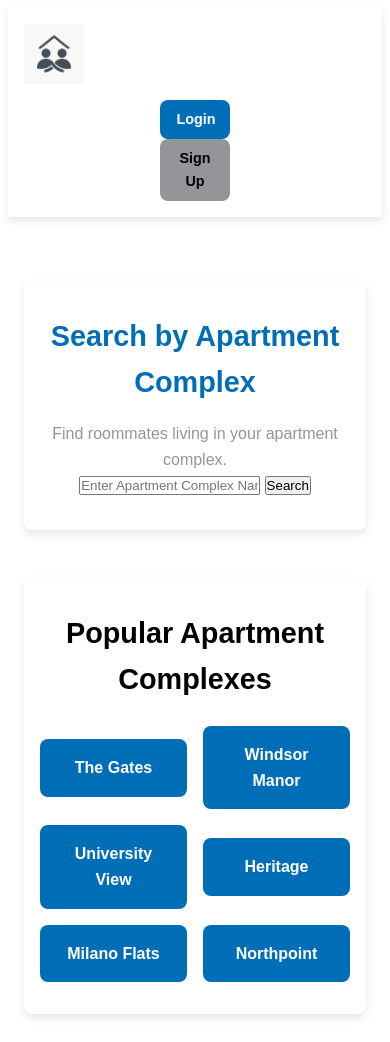
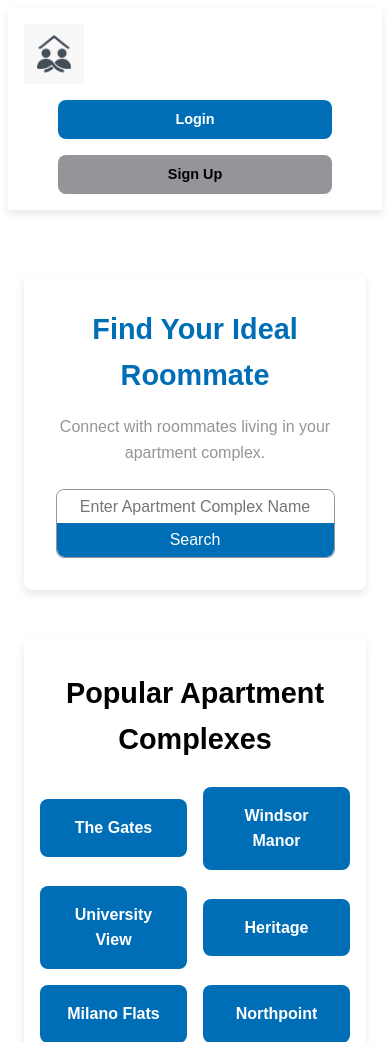
Before and after one commit to mtracy909/Roommate-Matcher, a Flask app: page / in a window 390 px wide. Shown: the top 1042 px of the page. Run offline with Flask 3, Linux system fonts and the light colour scheme.

Commit message:
Enhance complex grid layout for better responsiveness; update search section for improved accessibility and user experience.

```diff
--- a/flask_dem0/app/static/styles.css
+++ b/flask_dem0/app/static/styles.css
@@ -246,6 +246,7 @@
 .complex-grid {
   display: grid;
   grid-template-columns: repeat(3, 1fr); /* Always 3 columns on large screens */
+  grid-template-rows: repeat(2, 1fr);    /* Always 2 rows on large screens */
   gap: var(--spacing-sm);
   justify-content: center;
   align-items: center;
@@ -425,6 +426,7 @@
 
   .complex-grid {
     grid-template-columns: repeat(auto-fit, minmax(120px, 1fr)); /* Responsive for small screens */
+    grid-template-rows: unset; /* Let rows auto-flow on small screens */
   }
 }
 
--- a/flask_dem0/app/templates/home.html
+++ b/flask_dem0/app/templates/home.html
@@ -8,13 +8,6 @@
   </div>
   <nav class="main-nav">
     <ul class="nav-links">
-    <link rel="stylesheet" href="{{ url_for('static', filename='styles.css') }}">
-    <script src="{{ url_for('static', filename='js/main.js') }}"></script>
-    <script>
-      var complexes = ['Undecided','Abri Apartments','Alldredge House','Alpine Chalet','American Avenue','At The Grove','Autumn Winds','Abby Lane Manor','Bayside Manor','Birch Plaza','Birch Wood I','Birch Wood II','The Blue Door','Briarwood Apartments','Brooklyn Apartments','Brookside Village','Bunkhouse','Carriage House','Centre Square','Clarke Apartments','Colonial Heights Townhouses','Colonial House','Cottonwood','Creekside Cottages','Crestwood Apartments','Crestwood Cottage','Crestwood House','Davenport Apartments','The Gates','Georgetown Apartments','Greenbrier','Heritage','Hillcrest Townhouses','Jordan Ridge','The Landing','Legacy Ridge','Milano Flats','Mountain Crest','Northpoint','Park View Apartments','The Pines','The Red Door','Rockland Apartments','Royal Crest','Shelbourne Apartments','Snowview Apartments','Somerset Apartments','Towers I','University View','Whitfield House','Windsor Manor']
-    </script>
-
-    <div class="auth-buttons">
       {% if session.user_id %}
       <li><a href="{{ url_for('create_profile') }}" class="button button-primary">Create Profile</a></li>
       <li><a href="{{ url_for('logout') }}" class="button button-secondary">Logout</a></li>
@@ -27,19 +20,19 @@
   </nav>
 </header>
 
-  <main class="container">
-    <section class="search-section">
-      <h1>Search by Apartment Complex</h1>
-      <p class="slogan">Find roommates living in your apartment complex.</p>
-      <form action="{{ url_for('search') }}" method="GET" class="search-form" autocomplete="off">
-        <input id="searchBar" type="text" name="complex_name" placeholder="Enter Apartment Complex Name" required>
-        <script>
+<main class="container">
+  <section class="search-section">
+    <h1>Find Your Ideal Roommate</h1>
+    <p class="slogan">Connect with roommates living in your apartment complex.</p>
+    <form action="{{ url_for('search') }}" method="GET" class="search-form search-bar" role="search" autocomplete="off">
+      <label for="searchBar" class="sr-only">Enter apartment complex name</label>
+      <input id="searchBar" type="text" name="complex_name" placeholder="Enter Apartment Complex Name" aria-label="Search by apartment complex name" required>
+      <script>
         autocomplete(document.getElementById("searchBar"), complexes);
-        </script>
-        <button type="submit">Search</button>
-
-
-    </section>
+      </script>
+      <button type="submit" aria-label="Search">Search</button>
+    </form>
+  </section>
 
   <section class="popular-complexes">
     <h2>Popular Apartment Complexes</h2>
```
